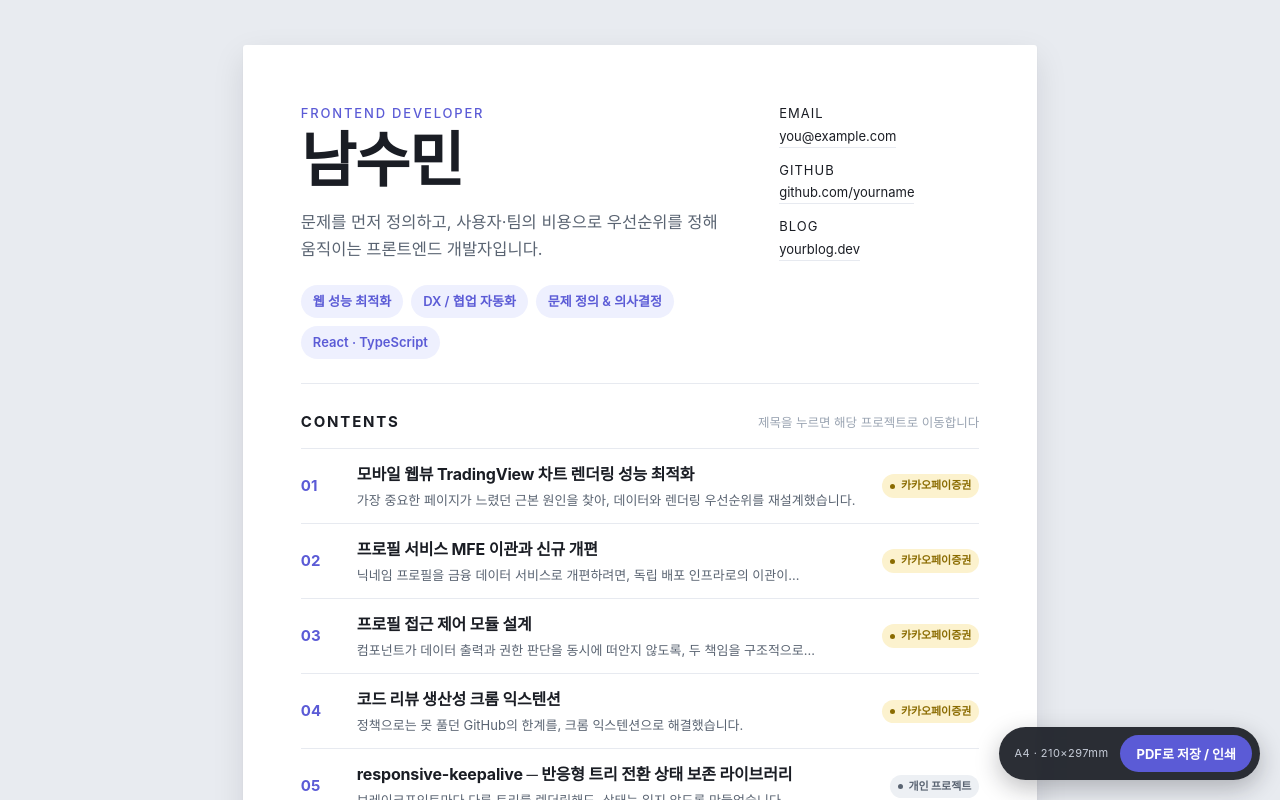
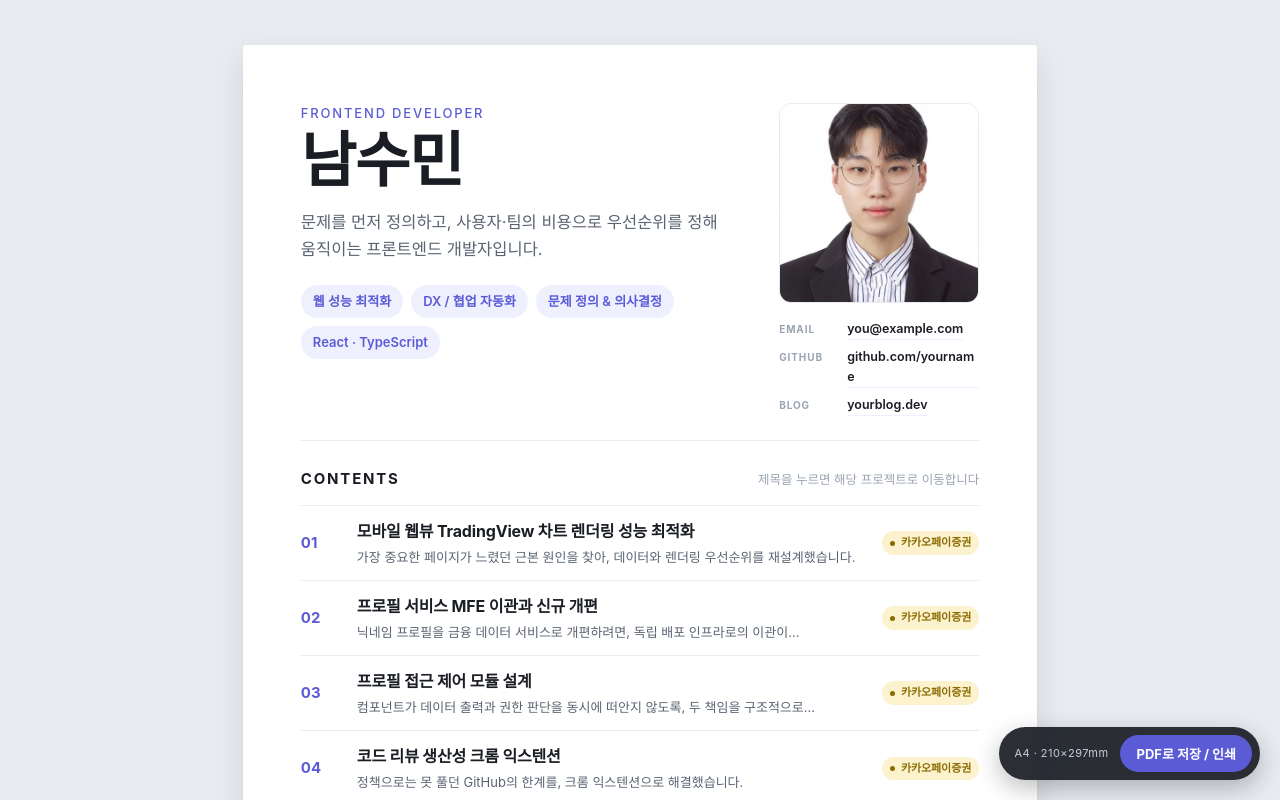
Before and after one commit to vi-wolhwa/portfolio, a React (Vite) app: page / in a window 1280 px wide. Shown: the top 800 px of the page. Built offline with nearby package versions, Linux system fonts and the light colour scheme; a web font is replaced by a local one.

Commit message:
v2.2.0 ─ 프로필 이미지 표시

```diff
--- a/src/components/Cover.module.scss
+++ b/src/components/Cover.module.scss
@@ -83,36 +83,42 @@
 .contacts {
   display: flex;
   flex-direction: column;
-  gap: 12px;
+  gap: 7px;
   margin: 0;
   padding: 0;
   list-style: none;
 
   li {
     display: flex;
-    flex-direction: column;
-    gap: 2px;
+    align-items: baseline;
+    gap: 10px;
     min-width: 0;
   }
 
   a,
-  span {
-    font-family: var(--font-mono);
-    font-size: 13px;
+  .cValue {
+    font-size: 12.5px;
+    font-weight: 600;
     color: var(--ink);
     text-decoration: none;
     overflow-wrap: anywhere;
+    min-width: 0;
   }
 
   a {
-    border-bottom: 1px solid var(--line);
-    width: fit-content;
+    border-bottom: 1px solid var(--accent-weak);
+  }
+  a:hover {
+    border-bottom-color: var(--accent);
   }
 }
 
 .cLabel {
-  font-size: 10.5px;
-  letter-spacing: 0.08em;
+  flex: none;
+  width: 58px;
+  font-size: 10px;
+  font-weight: 700;
+  letter-spacing: 0.09em;
   text-transform: uppercase;
   color: var(--faint);
 }
--- a/src/components/Cover.tsx
+++ b/src/components/Cover.tsx
@@ -40,7 +40,7 @@
                     {c.value}
                   </a>
                 ) : (
-                  <span>{c.value}</span>
+                  <span className={styles.cValue}>{c.value}</span>
                 )}
               </li>
             ))}
--- a/src/data/profile.ts
+++ b/src/data/profile.ts
@@ -10,8 +10,8 @@
   role: 'Frontend Developer',
   thesis:
     '문제를 먼저 정의하고, 사용자·팀의 비용으로 우선순위를 정해 움직이는 프론트엔드 개발자입니다.',
-  showPhoto: false, // 사진을 넣으려면 true 로 바꾸고 photoUrl 지정
-  photoUrl: '', // 예: '/me.jpg' (public 폴더) 또는 외부 URL
+  showPhoto: true, // public/me.png 를 사용. 사진을 빼려면 false
+  photoUrl: '/me.png', // public 폴더의 파일은 '/파일명' 으로 접근한다
   contacts: [
     { label: 'Email', value: 'you@example.com', href: 'mailto:you@example.com' },
     { label: 'GitHub', value: 'github.com/yourname', href: 'https://github.com/yourname' },
```
Also changed, not shown: public/me.png (added).
